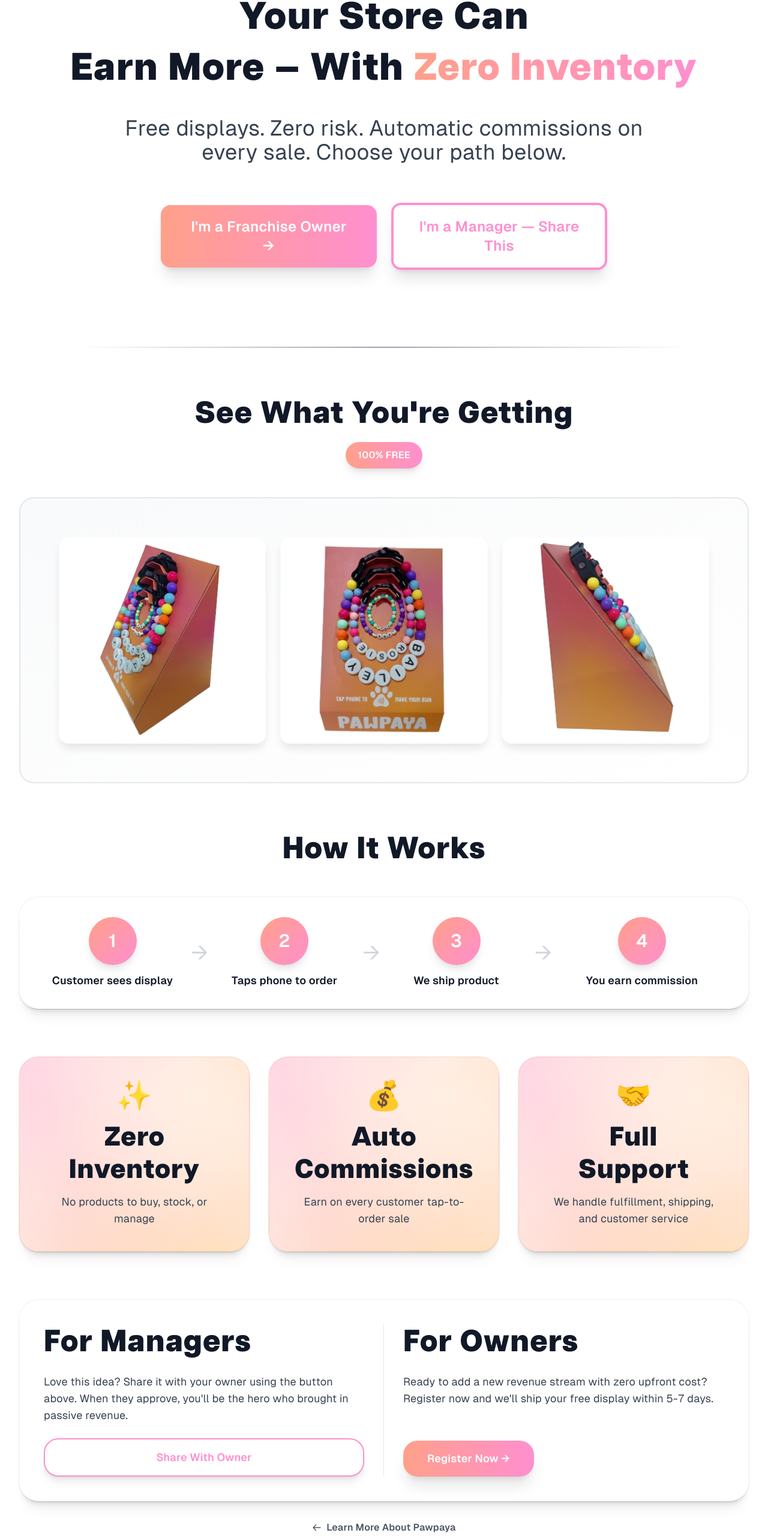
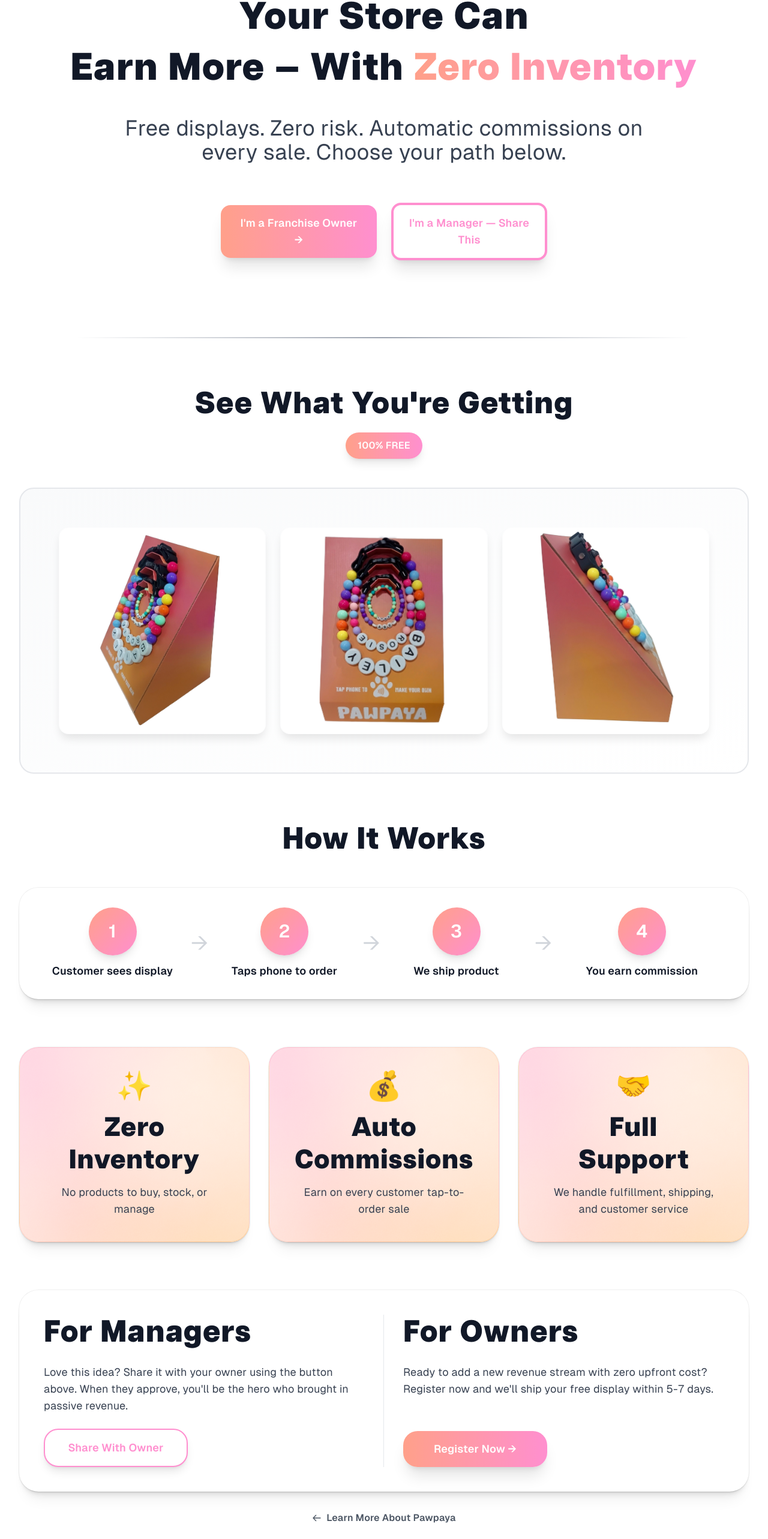
Before and after one commit to pawpayaco/tapify-marketplace, a Next.js app: page /onboard in a window 1280 px wide. Shown: the part 216-2782 px from the top of the page at 60% size. Built offline with nearby package versions, Linux system fonts and the light colour scheme; no server answers.

Commit message:
Sync latest UID and Priority Display fixes

```diff
--- a/pages/onboard/about.js
+++ b/pages/onboard/about.js
@@ -52,14 +52,14 @@ export default function AboutPawpaya() {
 
           {/* CTA Buttons */}
           <div className="flex flex-col sm:flex-row gap-6 justify-center items-center mb-16">
-            <Link href="/onboard" className="w-full sm:w-auto">
+            <Link href="/onboard" className="w-full sm:w-[260px]">
               <motion.button
                 initial={{ scale: 0.85, opacity: 0 }}
                 animate={{ scale: 1, opacity: 1 }}
                 transition={{ duration: 0.3, delay: 0.15 }}
                 whileHover={{ y: -2 }}
                 whileTap={{ scale: 0.98 }}
-                className="px-10 py-5 rounded-2xl text-xl sm:text-2xl font-black shadow-xl transition-all text-white w-full sm:w-[360px]"
+                className="w-full px-6 py-4 rounded-2xl text-lg font-black shadow-xl transition-all text-white"
                 style={{ background: 'linear-gradient(to right, #FFA08A, #FF8FCF)' }}
               >
                 Learn About Partnership →
@@ -72,7 +72,7 @@ export default function AboutPawpaya() {
               transition={{ duration: 0.3, delay: 0.18 }}
               whileHover={{ y: -2 }}
               whileTap={{ scale: 0.98 }}
-              className="px-10 py-5 rounded-2xl text-xl sm:text-2xl font-black shadow-xl transition-all bg-white w-full sm:w-[360px] inline-block cursor-pointer"
+              className="w-full sm:w-[260px] px-6 py-4 rounded-2xl text-lg font-black shadow-xl transition-all bg-white inline-block cursor-pointer text-center"
               style={{ border: '4px solid #FF8FCF', color: '#FF8FCF' }}
               onClick={(e) => {
                 e.preventDefault();
--- a/pages/onboard/index.js
+++ b/pages/onboard/index.js
@@ -85,14 +85,14 @@ export default function OnboardIndex() {
 
           {/* Two-Path CTA Buttons */}
           <div className="flex flex-col md:flex-row gap-6 justify-center items-center">
-            <Link href="/onboard/register" className="w-full md:w-auto">
+            <Link href="/onboard/register" className="w-full md:w-[260px]">
               <motion.button
                 initial={{ scale: 0.85, opacity: 0 }}
                 animate={{ scale: 1, opacity: 1 }}
                 transition={{ duration: 0.3, delay: 0.15 }}
                 whileHover={{ y: -2 }}
                 whileTap={{ scale: 0.98 }}
-                className="px-10 py-5 rounded-2xl text-xl md:text-2xl font-black shadow-xl transition-all text-white w-full md:w-[360px]"
+                className="w-full px-6 py-4 rounded-2xl text-lg font-black shadow-xl transition-all text-white"
                 style={{ background: 'linear-gradient(to right, #FFA08A, #FF8FCF)' }}
               >
                 I'm a Franchise Owner →
@@ -105,7 +105,7 @@ export default function OnboardIndex() {
               whileHover={{ y: -2 }}
               whileTap={{ scale: 0.98 }}
               onClick={handleManagerShare}
-              className="px-10 py-5 rounded-2xl text-xl md:text-2xl font-black shadow-xl transition-all bg-white w-full md:w-[360px]"
+              className="w-full md:w-[260px] px-6 py-4 rounded-2xl text-lg font-black shadow-xl transition-all bg-white"
               style={{ border: '4px solid #FF8FCF', color: '#FF8FCF' }}
             >
               {isCopied ? 'Copied! ✓' : 'I\'m a Manager — Share This'}
@@ -271,7 +271,7 @@ export default function OnboardIndex() {
                   whileHover={{ y: -2 }}
                   whileTap={{ scale: 0.98 }}
                   onClick={handleManagerShare}
-                  className="px-6 md:px-8 py-3 md:py-4 rounded-2xl md:rounded-3xl text-base md:text-lg font-black shadow-lg bg-white border-2 min-w-[200px]"
+                  className="w-[240px] px-6 md:px-8 py-3 md:py-4 rounded-2xl md:rounded-3xl text-base md:text-lg font-black shadow-lg bg-white border-2 whitespace-nowrap"
                   style={{ borderColor: '#FF8FCF', color: '#FF8FCF' }}
                 >
                   {isCopied ? 'Copied! ✓' : 'Share With Owner'}
@@ -291,7 +291,7 @@ export default function OnboardIndex() {
                   <motion.button
                     whileHover={{ y: -2 }}
                     whileTap={{ scale: 0.98 }}
-                    className="px-8 md:px-10 py-3 md:py-4 rounded-2xl md:rounded-3xl text-base md:text-lg font-black transition-all shadow-xl text-white"
+                    className="w-[240px] px-8 md:px-10 py-3 md:py-4 rounded-2xl md:rounded-3xl text-base md:text-lg font-black transition-all shadow-xl text-white whitespace-nowrap"
                     style={{ background: 'linear-gradient(to right, #FFA08A, #FF8FCF)' }}
                   >
                     Register Now →
```
